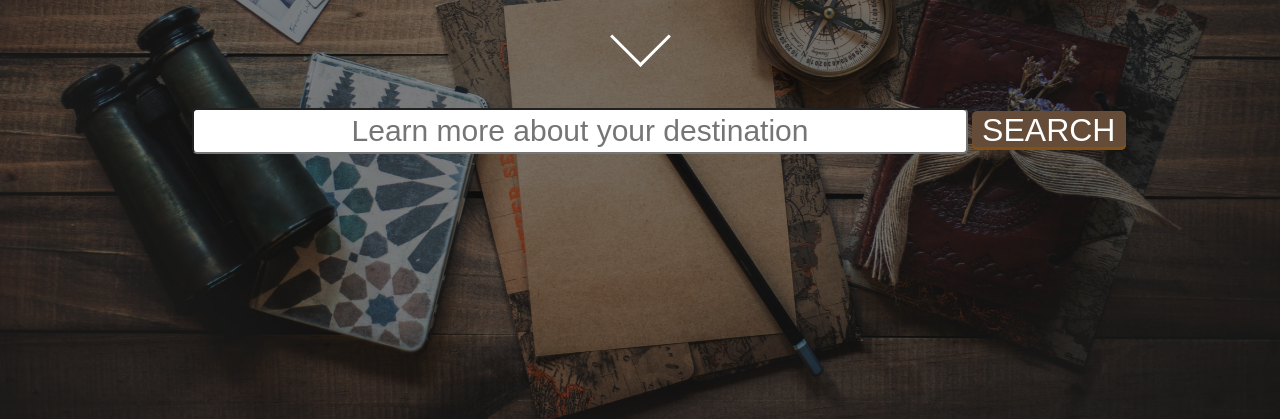
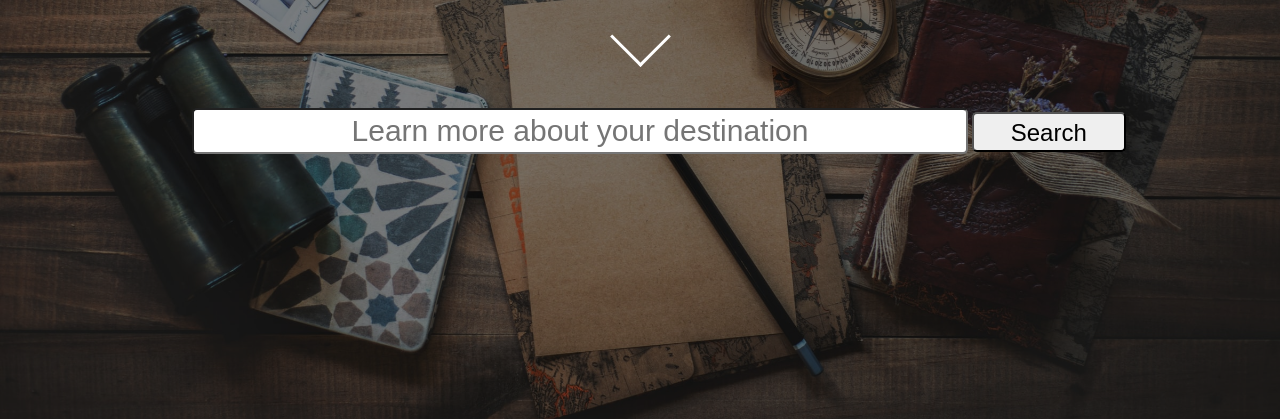
Before and after one commit to andreiavramm/WS-Final-Project, a plain HTML site: page index.html in a window 1280 px wide. Shown: the part 410-829 px from the top of the page. Drawn offline with nearby package versions, Linux system fonts and the light colour scheme; no server answers; files whose address does not match are found by name.

Commit message:
modified search button

```diff
--- a/css/style.css
+++ b/css/style.css
@@ -204,24 +204,18 @@ header nav .ct-nav-toggle {
 }
 
 .searchContainer button{
-    border: none;
-    padding: 1px 2px;
-    color: #fff;
-    background-color: rgb(100, 76, 57);
-    font-size: 32px;
-    box-shadow: inset 0 -3px 0 0 rgb(131, 82, 19);
-    text-transform: uppercase;
     cursor: pointer;
-    outline: none;
-    -webkit-transition: all .3s ease;
-    transition: all .3s ease;
+    height: 40px;
+    width: 15%;
+    padding: 5px;
     border-radius: 5px;
-    width: 15%;
+    font-size: 24px;
 }
 
 .searchContainer button:hover {
     color: rgb(194, 189, 185);
-    box-shadow: inset 0 -3px 00 rgb(58, 36, 8)
+    box-shadow: inset 0 -3px 00 rgb(58, 36, 8);
+    color: rgb(131, 82, 19);
 }
 
 .panelsContainer {
```
